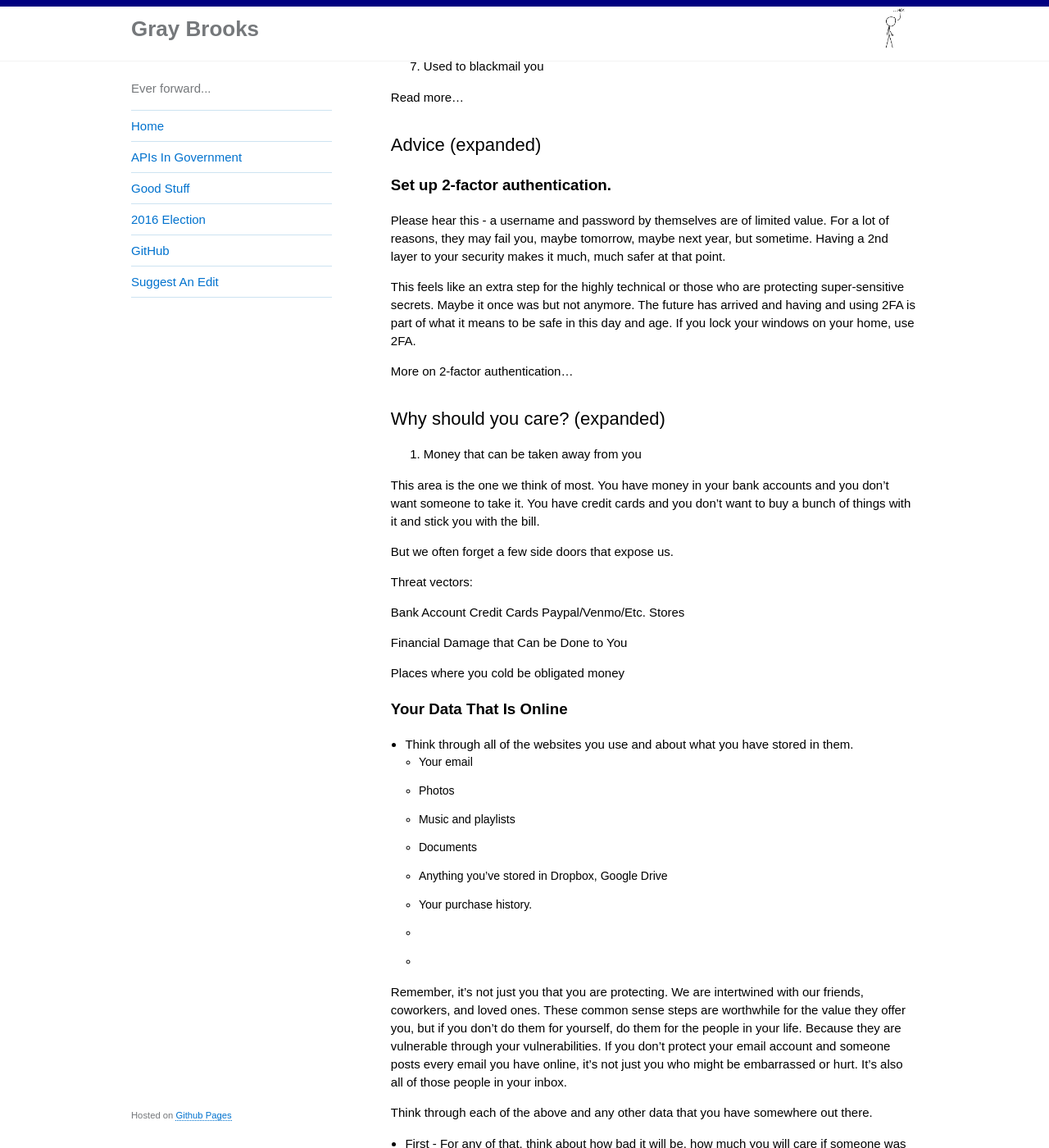
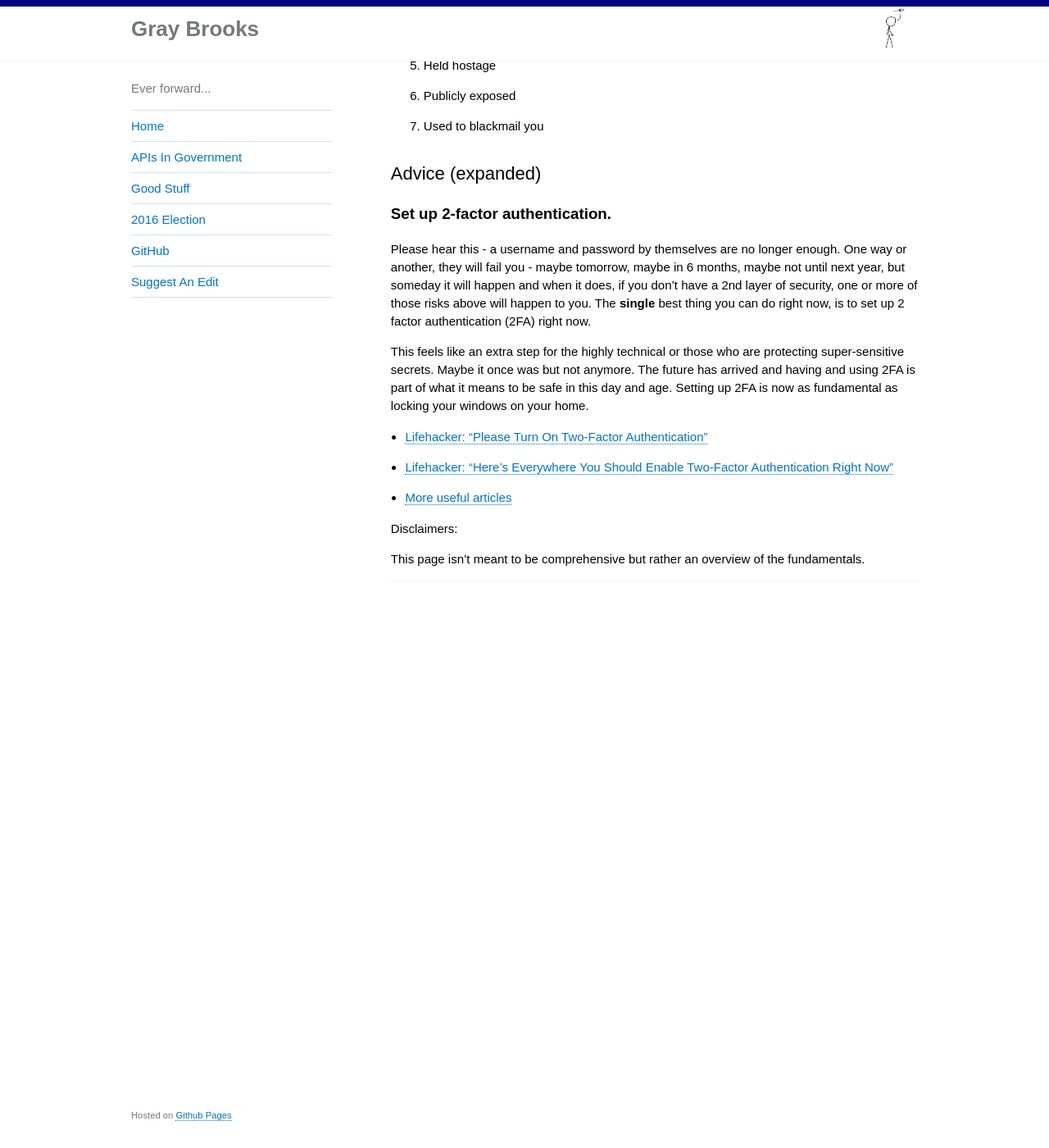
Before and after one commit to gbinal/gbinal.github.com, a Jekyll site: the page built from pages/security.md, in a window 1280 px wide and 1400 px high, scrolled down 911 px. Shown: the whole window at 82% size. Built offline with Jekyll 4.4.1, drawn with Linux system fonts in a browser that asks for light colours; after the commit the page ends 1748 px from its top, so only the background shows below that; some of the changed text lies outside the part shown.

Commit message:
Initial cleanup

```diff
--- a/pages/security.md
+++ b/pages/security.md
@@ -14,8 +14,9 @@ One quick note first.  Please don't let any of this scare you. I don't mean to m
 3. Get a password safe and use it.
 3. Don't re-use passwords for _anything_ important.
 5. Go ahead and set up 2FA everywhere you can.
-
-Read more...
+6. Encrypt your devices.
+7. Don't plug into strange USB stations.
+8. Install updates.
 
 ## Why should you care? (summary)
 
@@ -29,100 +30,20 @@ There are a few realms of risk that we all have, generally in this order of seve
   6. Publicly exposed
   7. Used to blackmail you
 
-Read more...
-
-
 ## Advice (expanded)
 
 ### Set up 2-factor authentication.
 
-Please hear this - a username and password by themselves are of limited value.  For a lot of reasons, they may fail you, maybe tomorrow, maybe next year, but sometime. Having a 2nd layer to your security makes it much, much safer at that point.
+Please hear this - a username and password by themselves are no longer enough.  One way or another, they will fail you - maybe tomorrow, maybe in 6 months, maybe not until next year, but someday it will happen and when it does, if you don't have a 2nd layer of security, one or more of those risks above will happen to you.   The **single** best thing you can do right now, is to set up 2 factor authentication (2FA) right now.
 
-This feels like an extra step for the highly technical or those who are protecting super-sensitive secrets.  Maybe it once was but not anymore.  The future has arrived and having and using 2FA is part of what it means to be safe in this day and age.  If you lock your windows on your home, use 2FA.
+This feels like an extra step for the highly technical or those who are protecting super-sensitive secrets.  Maybe it once was but not anymore.  The future has arrived and having and using 2FA is part of what it means to be safe in this day and age.  Setting up 2FA is now as fundamental as locking your windows on your home.
 
-
-
-More on 2-factor authentication...
-
-
-
-
-
-
-
-
-
-## Why should you care? (expanded)
-
-
-1. Money that can be taken away from you
-
-This area is the one we think of most.  You have money in your bank accounts and you don't want someone to take it. You have credit cards and you don't want to buy a bunch of things with it and stick you with the bill.
-
-But we often forget a few side doors that expose us.
-
-
-Threat vectors:
-
-Bank Account
-Credit Cards
-Paypal/Venmo/Etc.
-Stores
-
-
-
-Financial Damage that Can be Done to You
-
-
-
-Places where you cold be obligated money
-
-
-### Your Data That Is Online
-
-* Think through all of the websites you use and about what you have stored in them.
-  * Your email
-  * Photos
-  * Music and playlists
-  * Documents
-  * Anything you've stored in Dropbox, Google Drive
-  * Your purchase history.
-  *
-  *
-
-
-Remember, it's not just you that you are protecting.  We are intertwined with our friends, coworkers, and loved ones.  These common sense steps are worthwhile for the value they offer you, but if you don't do them for yourself, do them for the people in your life.  Because they are vulnerable through your vulnerabilities.  If you don't protect your email account and someone posts every email you have online, it's not just you who might be embarrassed or hurt.  It's also all of those people in your inbox.
-
-Think through each of the above and any other data that you have somewhere out there.
-* First - For any of that, think about how bad it will be, how much you will care if someone was able to go in and delete it.  To take it away from you and you could
-
-each of that
-
-
-Your Money
-
-
-
-Financial Risk
-
-
-
-
-
-Your devices:
-Your laptop and phones.
-The laptops and phones of people you share control with.
-
-
-
-More on 2-factor authentication...
-
+* [Lifehacker: "Please Turn On Two-Factor Authentication"](http://lifehacker.com/5932700/please-turn-on-two-factor-authentication)
+* [Lifehacker: "Here's Everywhere You Should Enable Two-Factor Authentication Right Now"](http://lifehacker.com/5938565/heres-everywhere-you-should-enable-two-factor-authentication-right-now)
+* [More useful articles](http://lifehacker.com/tag/two-factor-authentication)
 
 
 
 Disclaimers:
 
-This isn't meant to be comprehensive but rather to cover the fundamentals.
-
-
-For your devices...
+This page isn't meant to be comprehensive but rather an overview of the fundamentals.
```
